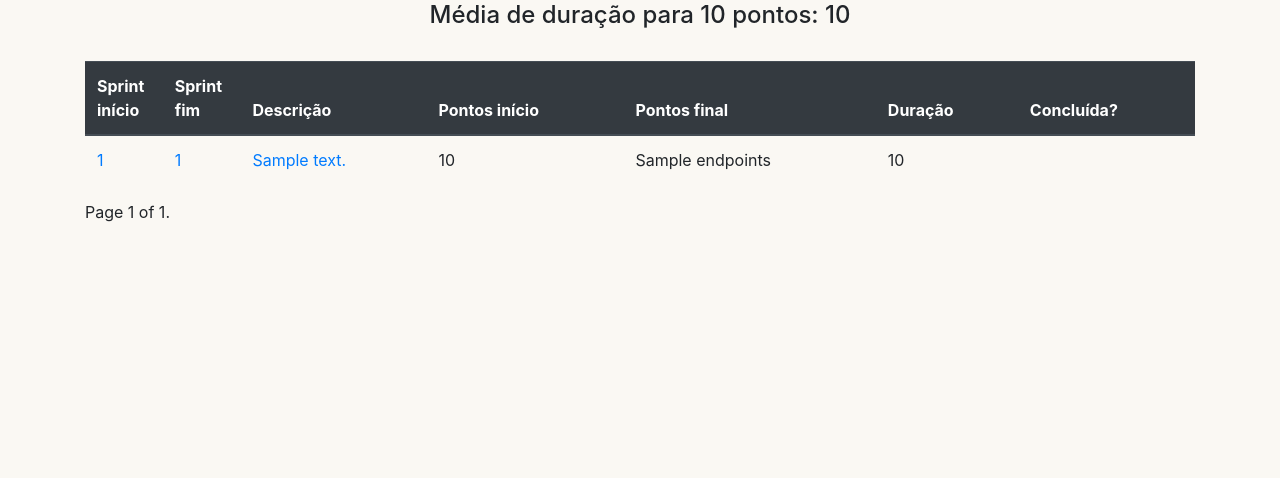
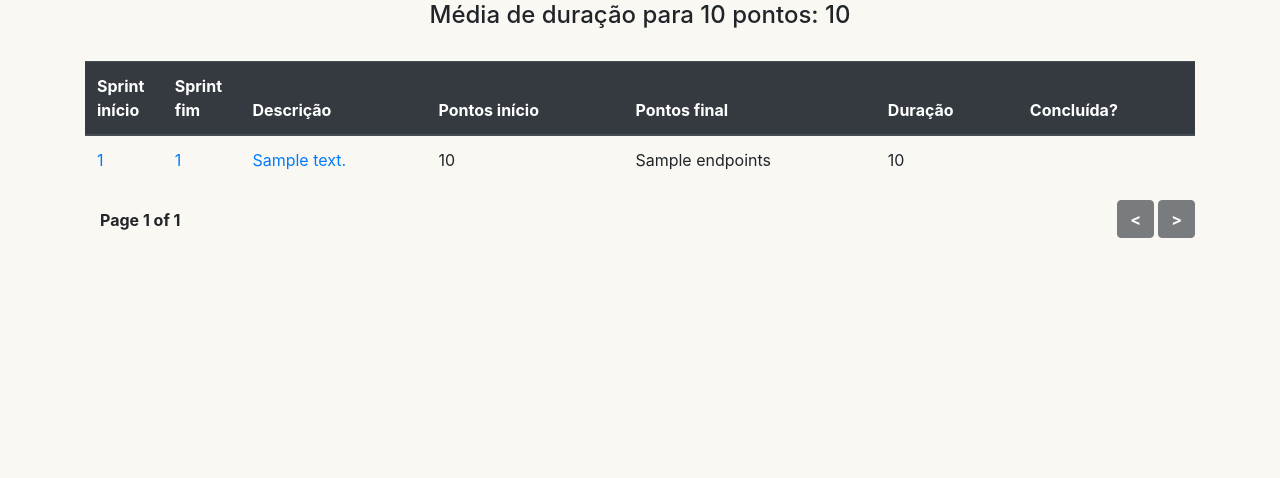
Before and after one commit to VitorLorente/gestao_tasks_scrum, a Django app: template core/templates/stories_list.html in a window 1280 px wide. Shown: the part 239-717 px from the top of the page. Run offline with Django 3.2, Linux system fonts and the light colour scheme; the template is opened without the code that fills it: most values are stand-ins (such as "Sample title", 1, 10 or a date in 2020); parts of the project's set-up code (start-up, migrations or seed data) failed here and were passed over; some libraries are stand-ins or nearby versions.

Commit message:
Paginação estilizada e parâmetro fixados.

```diff
--- a/core/templates/stories_list.html
+++ b/core/templates/stories_list.html
@@ -54,28 +54,42 @@
         </tbody>
     </table>
     <ul class="pagination">
+        <div class="container d-flex justify-content-between">
+            <li class="mt-2 mr-5">
+                <span><b>Page {{ object_list.number }} of {{ object_list.paginator.num_pages }}</b></span>
+            </li>
+            <div class="row">
                 {% if object_list.has_previous %}
                     <li>
-            <span><a href="?page={{ object_list.previous_page_number }}">Previous</a></span>
+                        <span title="Página anterior"><a class="btn btn-dark mr-1" href="?page={{ object_list.previous_page_number }}{% if points  %}&points={{ points }}{% endif %}"><b><</b></a></span>
+                    </li>
+                {% else %}
+                    <li>
+                        <span><button class="btn btn-dark mr-1" href="#" disabled><b><</b></button></span>
                     </li>
                 {% endif %}
-        <li class="">
-            <span>Page {{ object_list.number }} of {{ object_list.paginator.num_pages }}.</span>
-        </li>
                 {% if object_list.has_next %}
                     <li>
-            <span><a href="?page={{ object_list.next_page_number }}">Next</a></span>
+                        <span title="Próxima página"><a class="btn btn-dark" href="?page={{ object_list.next_page_number }}{% if points %}&points={{ points }}{% endif %}"><b>></b></a></span>
+                    </li>
+                {% else %}
+                    <li>
+                        <span><button class="btn btn-dark" href="#" disabled><b>></b></button></span>
                     </li>
                 {% endif %}
+            </div>
+        </div>
     </ul>
     <!--  -->
 {% endblock %}
+
 {% block script %}
     <script>
         $("#points-filter-button").click(function(){
             var path = window.location.pathname;
             var host = window.location.host;
             var points = $("#points-filter-select").val();
+
             if(parseInt(points) > 0){
                 window.location = 'http://' + host + path + "?points=" + points;
             }
--- a/core/views.py
+++ b/core/views.py
@@ -36,7 +36,7 @@ class Home(TemplateView):
 class StoriesList(ListView):
     model = Story
     template_name = 'stories_list.html'
-    paginated_by = 2
+    paginated_by = 1
 
     def get_queryset(self):
         points_filter = self.request.GET.get('points', None)
```
Lines whose indentation alone changed are shown as unchanged.
